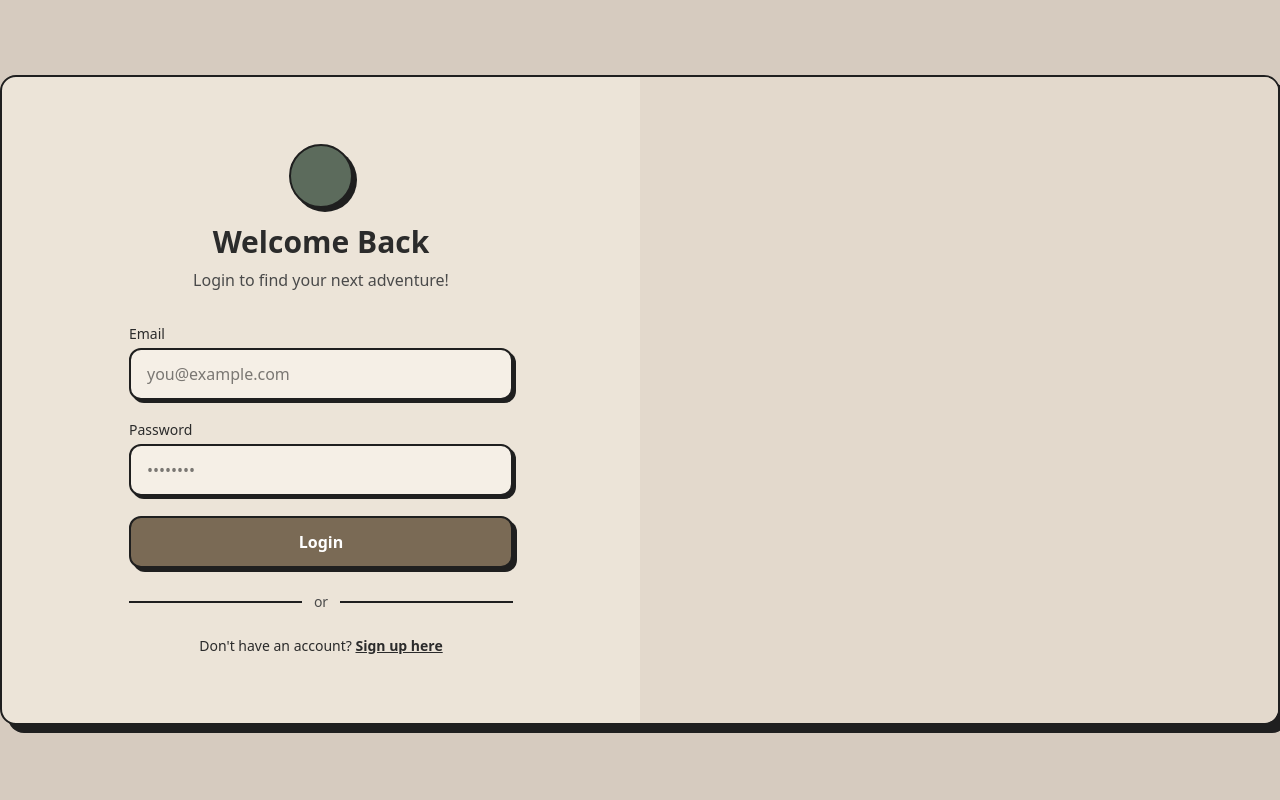
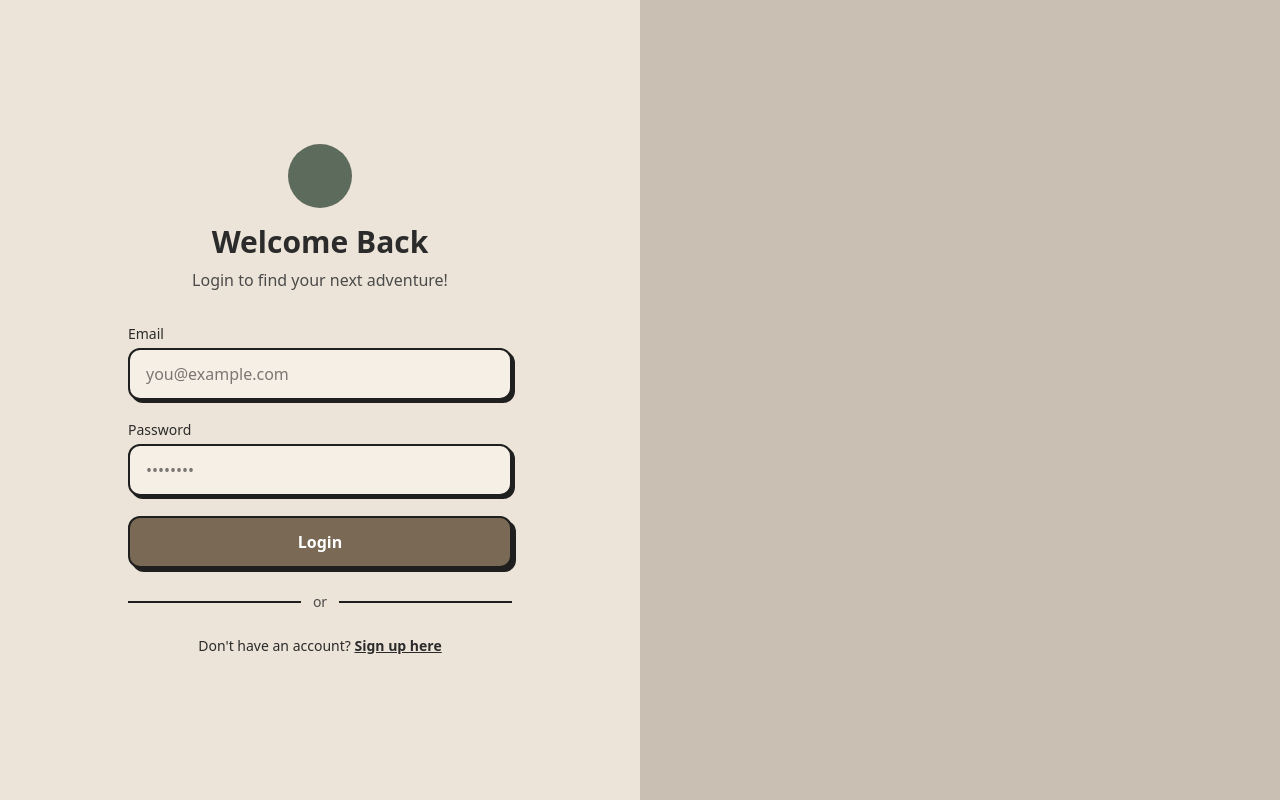
Before and after one commit to Brooklyn-STEAM/10048-Promoting-Affordable-Exploration-Through-Innovative-Interfaces, a Flask app: page /login in a window 1280 px wide. Run offline with Flask 3, Linux system fonts and the light colour scheme.

Commit message:
signupo and login redesign

```diff
--- a/templates/login.html.jinja
+++ b/templates/login.html.jinja
@@ -7,68 +7,47 @@
   <title>Login</title>
 </head>
 
-<body class=" min-w-screen w-screen h-screen bg-[#d6cbbf] flex items-center justify-center">
+<body class="w-screen h-screen bg-[#d6cbbf] flex items-center justify-center">
 
+  <div class="w-screen h-screen bg-[#ece4d8] flex overflow-hidden">
 
-<div class="w-[1100px] h-[650px] bg-[#ece4d8] border-2 border-[#1f1f1f] shadow-[8px_8px_0px_#1f1f1f] flex rounded-2xl overflow-hidden  w-full">
     <!-- LEFT SIDE (LOGIN) -->
     <div class="w-1/2 flex items-center justify-center p-12">
-
       <div class="w-full max-w-sm">
 
         <div class="text-center mb-8">
-
-        <div class="w-16 h-16 mx-auto mb-4 rounded-full bg-[#5c6b5c] flex items-center justify-center border-2 border-[#1f1f1f] shadow-[4px_4px_0px_#1f1f1f]">
+          <div class="w-16 h-16 mx-auto mb-4 rounded-full bg-[#5c6b5c] flex items-center justify-center">
             <span class="text-white text-2xl font-bold"></span>
           </div>
-
-        <h2 class="text-3xl font-bold text-[#2b2b2b]">
-          Welcome Back
-        </h2>
-
-        <p class="text-[#4a4a4a] mt-2">
-          Login to find your next adventure!
-        </p>
-
+          <h2 class="text-3xl font-bold text-[#2b2b2b]">Welcome Back</h2>
+          <p class="text-[#4a4a4a] mt-2">Login to find your next adventure!</p>
         </div>
 
+        {% with messages = get_flashed_messages() %}
+          {% if messages %}
+            {% for message in messages %}
+              <div class="mb-4 px-4 py-3 rounded-xl bg-[#5c6b5c] text-white text-sm">{{ message }}</div>
+            {% endfor %}
+          {% endif %}
+        {% endwith %}
+
         <form method="POST" action="/login" class="space-y-5">
-
           <div>
-          <label class="block text-sm font-medium text-[#2b2b2b] mb-1">
-            Email
-          </label>
-
-          <input
-          type="email"
-          name="email"
-          placeholder="you@example.com"
-          required
-          class="w-full px-4 py-3 rounded-xl bg-[#f5efe6] border-2 border-[#1f1f1f] shadow-[3px_3px_0px_#1f1f1f] focus:outline-none"
-          >
+            <label class="block text-sm font-medium text-[#2b2b2b] mb-1">Email</label>
+            <input type="email" name="email" placeholder="you@example.com" required
+              class="w-full px-4 py-3 rounded-xl bg-[#f5efe6] border-2 border-[#1f1f1f] shadow-[3px_3px_0px_#1f1f1f] focus:outline-none">
           </div>
 
           <div>
-          <label class="block text-sm font-medium text-[#2b2b2b] mb-1">
-            Password
-          </label>
-
-          <input
-          type="password"
-          name="password"
-          placeholder="••••••••"
-          required
-          class="w-full px-4 py-3 rounded-xl bg-[#f5efe6] border-2 border-[#1f1f1f] shadow-[3px_3px_0px_#1f1f1f] focus:outline-none"
-          >
+            <label class="block text-sm font-medium text-[#2b2b2b] mb-1">Password</label>
+            <input type="password" name="password" placeholder="••••••••" required
+              class="w-full px-4 py-3 rounded-xl bg-[#f5efe6] border-2 border-[#1f1f1f] shadow-[3px_3px_0px_#1f1f1f] focus:outline-none">
           </div>
 
-        <button
-        type="submit"
-        class="w-full py-3 rounded-xl bg-[#7a6a55] text-white font-semibold border-2 border-[#1f1f1f] shadow-[4px_4px_0px_#1f1f1f] hover:translate-x-[2px] hover:translate-y-[2px] hover:shadow-none transition-all duration-150"
-        >
+          <button type="submit"
+            class="w-full py-3 rounded-xl bg-[#7a6a55] text-white font-semibold border-2 border-[#1f1f1f] shadow-[4px_4px_0px_#1f1f1f] hover:translate-x-[2px] hover:translate-y-[2px] hover:shadow-none transition-all duration-150">
             Login
           </button>
-
         </form>
 
         <div class="my-6 flex items-center">
@@ -79,30 +58,15 @@
 
         <p class="text-center text-[#2b2b2b] text-sm">
           Don't have an account?
-        <a href="/signup" class="font-semibold underline hover:text-[#7a6a55]">
-          Sign up here
-        </a>
+          <a href="/signup" class="font-semibold underline hover:text-[#7a6a55]">Sign up here</a>
         </p>
 
       </div>
-
     </div>
 
-
     <!-- RIGHT SIDE (IMAGE / VIDEO AREA) -->
-  <div class="w-1/2 bg-[#e3d9cc] flex items-center justify-center">
-
-    <!-- Placeholder for future image/video -->
-    <div class="text-center text-[#6b6257]">
-
-      <p class="text-lg font-semibold">
-      </p>
-      <p class="text-sm mt-2">
-    <src="">
-      </p>
-
-    </div>
-
+    <div class="w-1/2 bg-[#c9bfb3] flex items-center justify-center overflow-hidden">
+      <!-- Drop an image or video here -->
     </div>
 
   </div>
```
Lines whose indentation alone changed are shown as unchanged.
